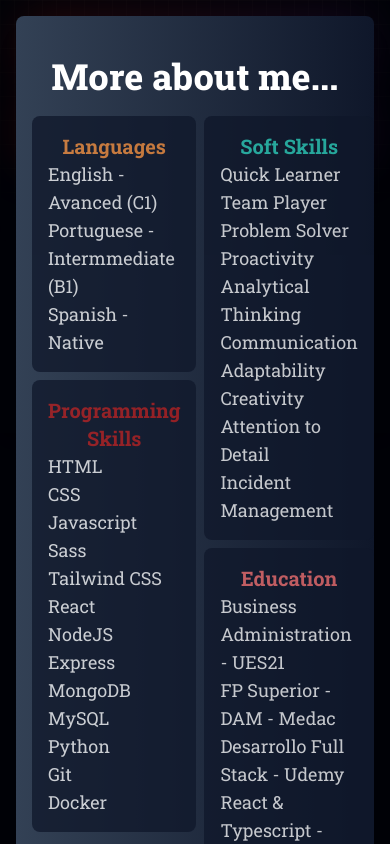
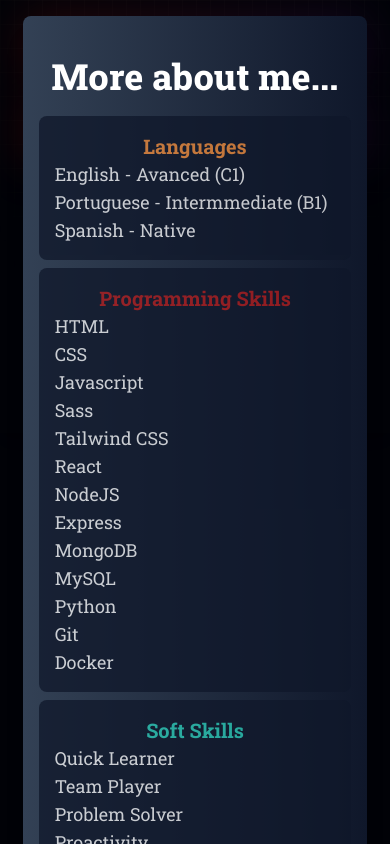
Before and after one commit to matiochoa1/personal-website-react, a React (Vite) app: page /portfolio/about-me in a window 390 px wide. Both pictures are taken after a click on the picture 195 px from the left and 323 px from the top of the page. Shown: the top 844 px of the page. Built offline with nearby package versions, Linux system fonts and the light colour scheme; what tailwind-gradient-mask-image would draw is missing.

Commit message:
Fixing the layout of modal in mobile devices

```diff
--- a/src/components/Modal.tsx
+++ b/src/components/Modal.tsx
@@ -50,7 +50,9 @@ export default function Modal() {
 										className="my-5 text-4xl font-extrabold text-center text-white">
 										More about me...
 									</DialogTitle>
-									<DialogTitle as="div" className="flex gap-2 my-5">
+									<DialogTitle
+										as="div"
+										className="flex flex-col gap-2 my-5 lg:flex-row">
 										<div className="flex flex-col w-full gap-2 ">
 											<div className="flex flex-col w-full p-4 rounded-lg opacity-75 bg-slate-900">
 												<h3 className="text-xl font-bold text-center text-orange-400">
```
